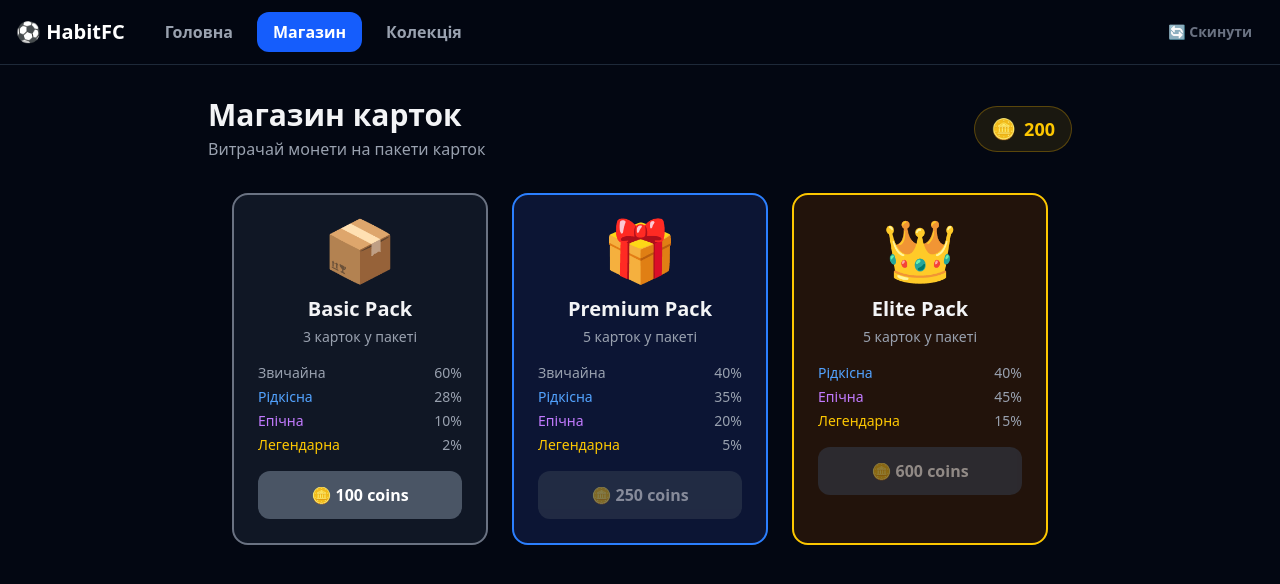
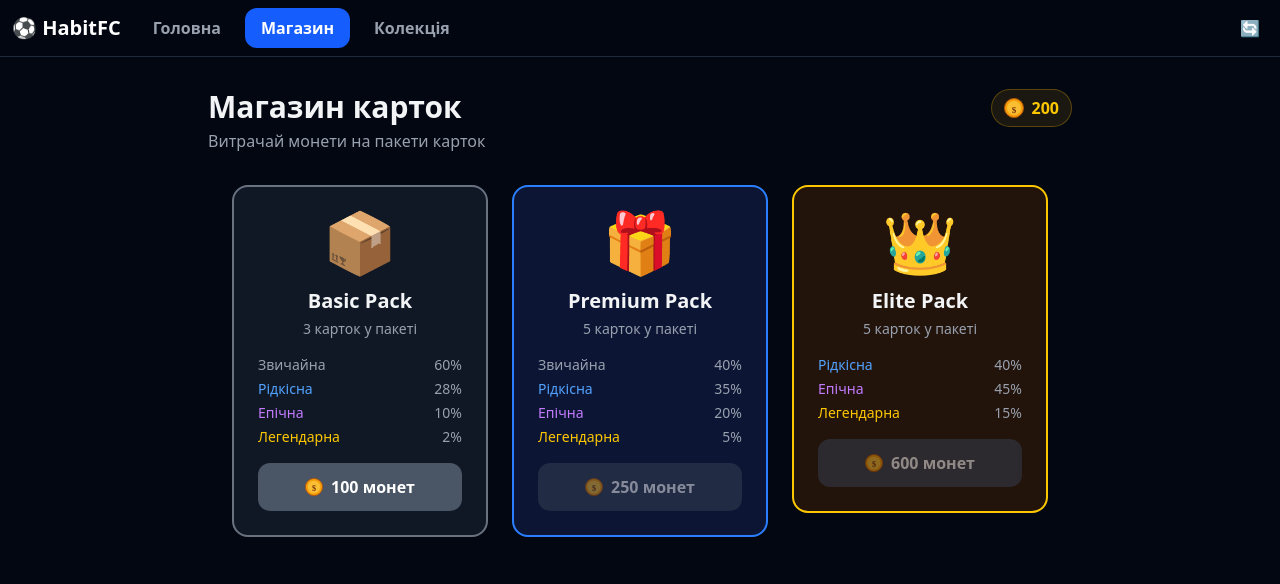
Before and after one commit to ivandesh/HabitFC, a React (Vite) app: page /HabitFC/shop in a window 1280 px wide. Shown: the top 584 px of the page. Built offline with nearby package versions, Linux system fonts and the light colour scheme.

Commit message:
fix coin

```diff
--- a/src/App.tsx
+++ b/src/App.tsx
@@ -19,18 +19,18 @@ function NavBar() {
 
   return (
     <nav className="sticky top-0 z-40 bg-gray-950/90 backdrop-blur border-b border-gray-800">
-      <div className="max-w-7xl mx-auto px-4 py-3 flex items-center gap-2">
-        <span className="text-xl font-bold text-white mr-4">⚽ HabitFC</span>
+      <div className="max-w-7xl mx-auto px-3 py-2 flex items-center gap-1 sm:gap-2">
+        <span className="text-xl font-bold text-white mr-2 shrink-0">⚽ <span className="hidden sm:inline">HabitFC</span></span>
         <NavLink to="/" end className={linkClass}>Головна</NavLink>
         <NavLink to="/shop" className={linkClass}>Магазин</NavLink>
         <NavLink to="/collection" className={linkClass}>Колекція</NavLink>
-        <div className="ml-auto">
+        <div className="ml-auto shrink-0">
           <button
             onClick={handleReset}
-            className="px-3 py-2 rounded-xl text-sm font-semibold text-gray-500 hover:text-red-400 hover:bg-red-400/10 transition-colors cursor-pointer"
+            className="p-2 rounded-xl text-gray-500 hover:text-red-400 hover:bg-red-400/10 transition-colors cursor-pointer"
             title="Скинути прогрес"
           >
-            🔄 Скинути
+            🔄
           </button>
         </div>
       </div>
--- a/src/components/cards/PackCard.tsx
+++ b/src/components/cards/PackCard.tsx
@@ -1,4 +1,5 @@
 import type { Pack } from '../../types'
+import { CoinIcon } from '../ui/CoinIcon'
 
 interface Props {
   pack: Pack
@@ -16,7 +17,7 @@ export function PackCard({ pack, onBuy, canAfford }: Props) {
   const cfg = packConfig[pack.id as keyof typeof packConfig] ?? packConfig.basic
 
   return (
-    <div className={`border-2 ${cfg.color} rounded-2xl p-6 flex flex-col items-center gap-4 w-64`}>
+    <div className={`border-2 ${cfg.color} rounded-2xl p-6 flex flex-col items-center gap-4 w-full sm:w-64`}>
       <div className="text-6xl">{cfg.emoji}</div>
       <div className="text-center">
         <div className="font-bold text-xl">{pack.name}</div>
@@ -31,9 +32,9 @@ export function PackCard({ pack, onBuy, canAfford }: Props) {
       <button
         onClick={onBuy}
         disabled={!canAfford}
-        className={`w-full py-3 rounded-xl font-bold text-white transition-all ${canAfford ? cfg.buttonColor + ' cursor-pointer' : 'bg-gray-700 opacity-50 cursor-not-allowed'}`}
+        className={`w-full py-3 rounded-xl font-bold text-white transition-all flex items-center justify-center gap-2 ${canAfford ? cfg.buttonColor + ' cursor-pointer' : 'bg-gray-700 opacity-50 cursor-not-allowed'}`}
       >
-        🪙 {pack.cost} coins
+        <CoinIcon size={18} /> {pack.cost} монет
       </button>
     </div>
   )
--- a/src/components/habits/AddHabitModal.tsx
+++ b/src/components/habits/AddHabitModal.tsx
@@ -1,5 +1,6 @@
 import { useState } from 'react'
 import { useAppStore } from '../../store/useAppStore'
+import { CoinIcon } from '../ui/CoinIcon'
 
 const ICONS = ['🧘', '🎸', '📚', '🏃', '💪', '🧠', '✍️', '🥗', '💧', '🎨', '🎯', '🌿', '🏊', '🚴', '🎵', '📖', '🛏️', '🧹']
 
@@ -58,9 +59,9 @@ export function AddHabitModal({ onClose }: Props) {
                   key={v}
                   type="button"
                   onClick={() => setCoinValue(v)}
-                  className={`px-3 py-2 rounded-xl font-bold text-sm transition-all cursor-pointer ${coinValue === v ? 'bg-yellow-500 text-black scale-105' : 'bg-gray-800 text-gray-300 hover:bg-gray-700'}`}
+                  className={`px-3 py-2 rounded-xl font-bold text-sm transition-all cursor-pointer flex items-center gap-1 ${coinValue === v ? 'bg-yellow-500 text-black scale-105' : 'bg-gray-800 text-gray-300 hover:bg-gray-700'}`}
                 >
-                  🪙 {v}
+                  <CoinIcon size={14} /> {v}
                 </button>
               ))}
             </div>
--- a/src/components/habits/HabitCard.tsx
+++ b/src/components/habits/HabitCard.tsx
@@ -1,6 +1,7 @@
 import type { Habit } from '../../types'
 import { useAppStore } from '../../store/useAppStore'
 import { StreakBadge } from '../ui/StreakBadge'
+import { CoinIcon } from '../ui/CoinIcon'
 import { isCompletedToday, streakMultiplier } from '../../lib/streaks'
 import { useSortable } from '@dnd-kit/sortable'
 import { CSS } from '@dnd-kit/utilities'
@@ -67,16 +68,20 @@ export function HabitCard({ habit }: Props) {
       {/* Stats row */}
       <div className="grid grid-cols-3 divide-x divide-gray-800 border-t border-gray-800 text-center text-xs">
         <div className="px-2 py-2">
-          <div className="text-gray-500 mb-0.5">Вартість</div>
-          <div className="font-bold text-yellow-400">🪙 {habit.coinValue}</div>
+          <div className="text-gray-500 mb-1">Вартість</div>
+          <div className="font-bold text-yellow-400 flex items-center justify-center gap-1">
+            <CoinIcon size={13} /> {habit.coinValue}
+          </div>
         </div>
         <div className="px-2 py-2">
-          <div className="text-gray-500 mb-0.5">Бонус</div>
+          <div className="text-gray-500 mb-1">Бонус</div>
           <div className={`font-bold ${multiplier > 1 ? 'text-orange-400' : 'text-gray-500'}`}>×{multiplier}</div>
         </div>
         <div className="px-2 py-2">
-          <div className="text-gray-500 mb-0.5">Заробіток</div>
-          <div className="font-bold text-green-400">+{earned}</div>
+          <div className="text-gray-500 mb-1">Заробіток</div>
+          <div className="font-bold text-green-400 flex items-center justify-center gap-1">
+            +{earned}
+          </div>
         </div>
       </div>
 
--- a/src/components/ui/CoinDisplay.tsx
+++ b/src/components/ui/CoinDisplay.tsx
@@ -1,11 +1,12 @@
 import { useAppStore } from '../../store/useAppStore'
+import { CoinIcon } from './CoinIcon'
 
 export function CoinDisplay() {
   const coins = useAppStore(state => state.coins)
   return (
-    <div className="flex items-center gap-2 bg-yellow-500/10 border border-yellow-500/30 rounded-full px-4 py-2">
-      <span className="text-xl">🪙</span>
-      <span className="font-bold text-yellow-400 text-lg">{coins.toLocaleString()}</span>
+    <div className="flex items-center gap-2 bg-yellow-500/10 border border-yellow-500/30 rounded-full px-3 py-1.5 shrink-0">
+      <CoinIcon size={20} />
+      <span className="font-bold text-yellow-400 text-base">{coins.toLocaleString()}</span>
     </div>
   )
 }
--- /dev/null
+++ b/src/components/ui/CoinIcon.tsx
@@ -0,0 +1,13 @@
+interface Props {
+  size?: number
+}
+
+export function CoinIcon({ size = 20 }: Props) {
+  return (
+    <svg width={size} height={size} viewBox="0 0 20 20" xmlns="http://www.w3.org/2000/svg">
+      <circle cx="10" cy="10" r="9.5" fill="#F59E0B" stroke="#B45309" strokeWidth="1"/>
+      <circle cx="10" cy="10" r="7" fill="#FCD34D" opacity="0.6"/>
+      <text x="10" y="14.5" textAnchor="middle" fontSize="9" fontWeight="bold" fill="#78350F" fontFamily="serif">$</text>
+    </svg>
+  )
+}
--- a/src/pages/Collection.tsx
+++ b/src/pages/Collection.tsx
@@ -53,10 +53,10 @@ export function Collection() {
 
   return (
     <div className="max-w-7xl mx-auto px-4 py-8">
-      <div className="flex items-center justify-between mb-6">
-        <div>
-          <h1 className="text-3xl font-bold">Моя Колекція</h1>
-          <p className="text-gray-400 mt-1">{ownedCount}/{footballers.length} карток ({pct}% завершено)</p>
+      <div className="flex items-start justify-between gap-3 mb-6">
+        <div className="min-w-0">
+          <h1 className="text-2xl sm:text-3xl font-bold">Моя Колекція</h1>
+          <p className="text-gray-400 mt-1 text-sm">{ownedCount}/{footballers.length} карток ({pct}% завершено)</p>
         </div>
         <CoinDisplay />
       </div>
--- a/src/pages/Dashboard.tsx
+++ b/src/pages/Dashboard.tsx
@@ -11,10 +11,10 @@ export function Dashboard() {
 
   return (
     <div className="max-w-4xl mx-auto px-4 py-8 space-y-8">
-      <div className="flex items-center justify-between">
-        <div>
-          <h1 className="text-3xl font-bold">Трекер Звичок</h1>
-          <p className="text-gray-400 mt-1">Виконуй звички, заробляй монети та збирай картки</p>
+      <div className="flex items-start justify-between gap-3">
+        <div className="min-w-0">
+          <h1 className="text-2xl sm:text-3xl font-bold">Трекер Звичок</h1>
+          <p className="text-gray-400 mt-1 text-sm sm:text-base">Виконуй звички, заробляй монети та збирай картки</p>
         </div>
         <CoinDisplay />
       </div>
--- a/src/pages/Shop.tsx
+++ b/src/pages/Shop.tsx
@@ -18,15 +18,15 @@ export function Shop() {
 
   return (
     <div className="max-w-4xl mx-auto px-4 py-8">
-      <div className="flex items-center justify-between mb-8">
-        <div>
-          <h1 className="text-3xl font-bold">Магазин карток</h1>
-          <p className="text-gray-400 mt-1">Витрачай монети на пакети карток</p>
+      <div className="flex items-start justify-between gap-3 mb-8">
+        <div className="min-w-0">
+          <h1 className="text-2xl sm:text-3xl font-bold">Магазин карток</h1>
+          <p className="text-gray-400 mt-1 text-sm sm:text-base">Витрачай монети на пакети карток</p>
         </div>
         <CoinDisplay />
       </div>
 
-      <div className="flex flex-wrap gap-6 justify-center">
+      <div className="flex flex-col sm:flex-row flex-wrap gap-4 sm:gap-6 justify-center items-stretch sm:items-start">
         {packs.map(pack => (
           <PackCard
             key={pack.id}
```
Also changed, not shown: src/pages/PackOpening.tsx (+4 -3 lines).
